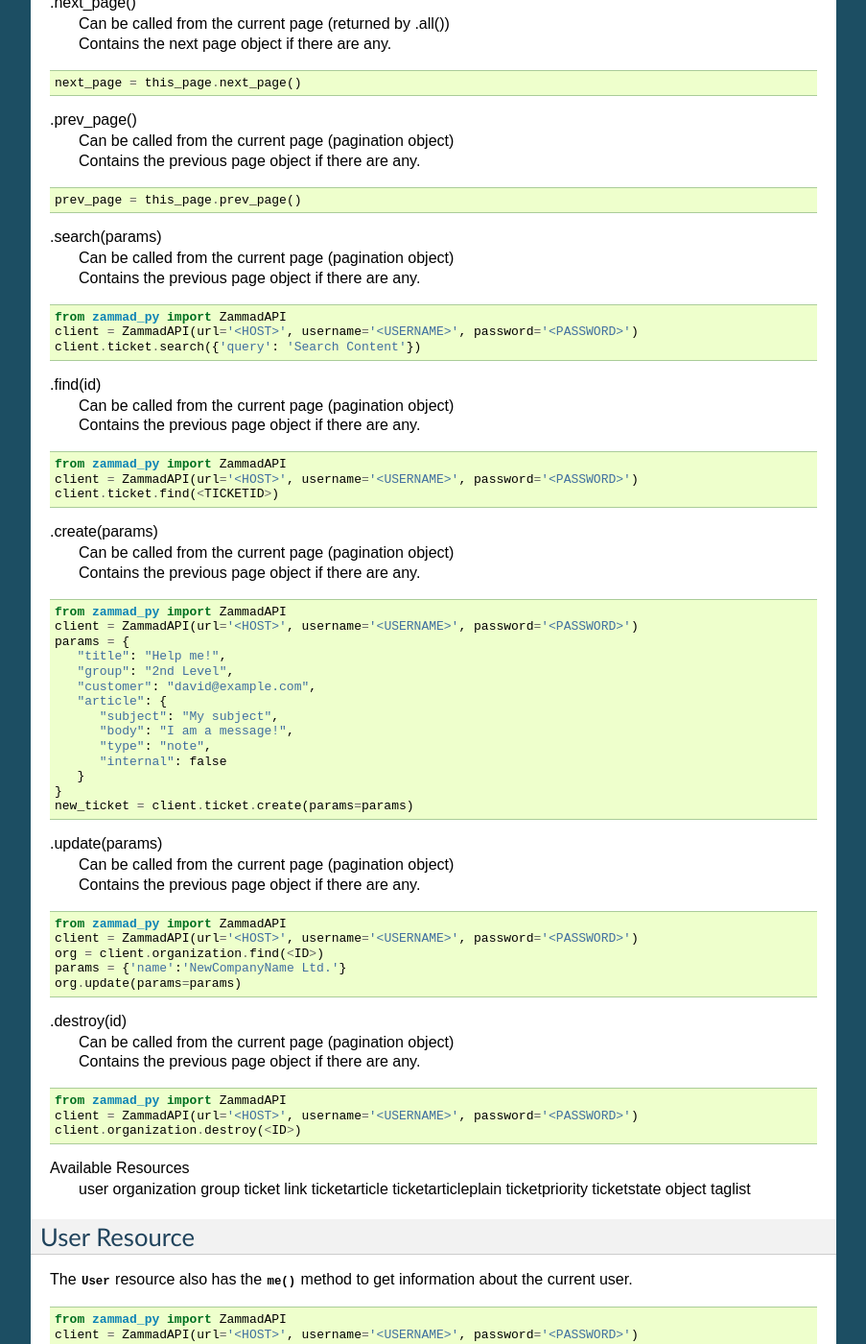
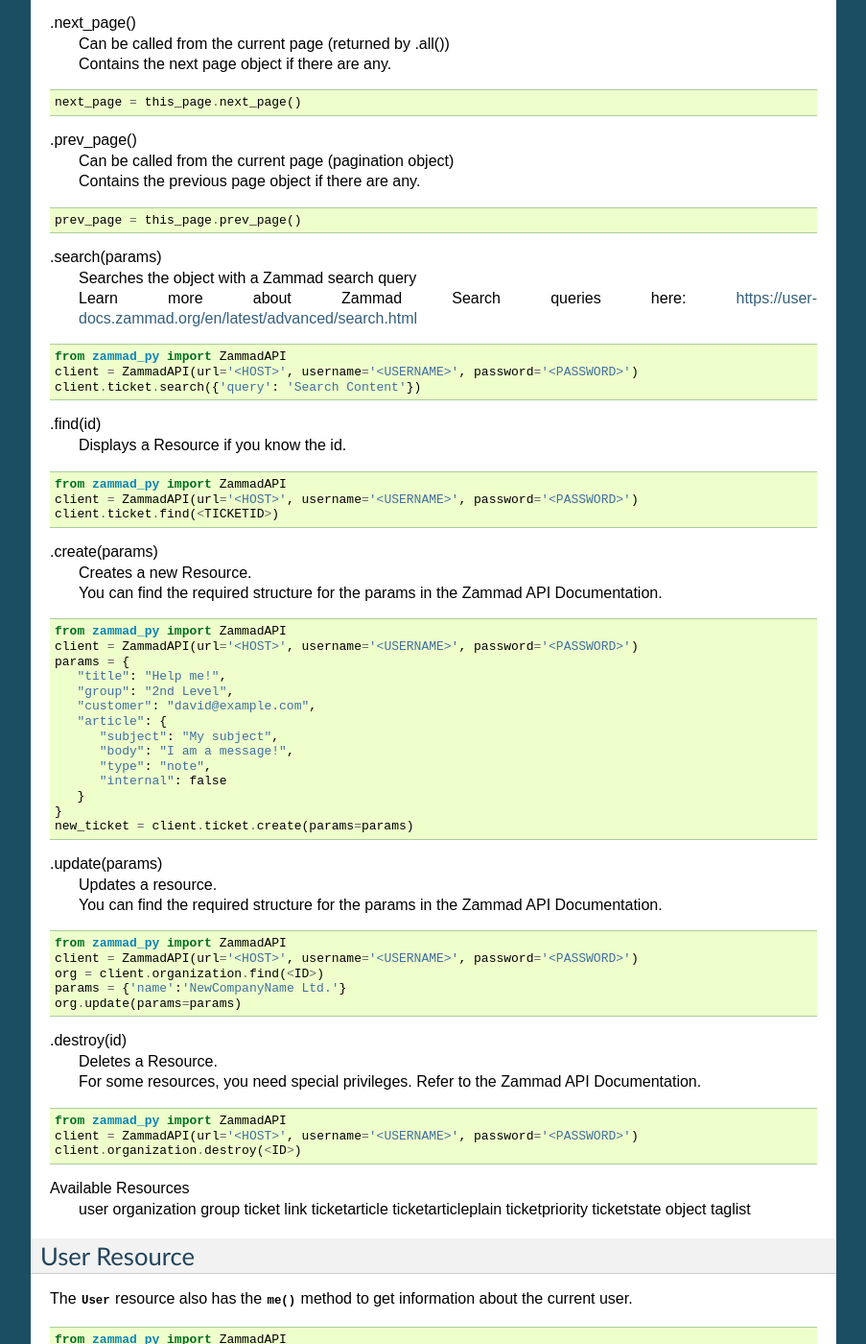
Before and after one commit to joeirimpan/zammad_py, a Sphinx documentation site: the page built from docs/usage.rst, in a window 1280 px wide and 1400 px high, scrolled down 582 px. Shown: the whole window at 96% size, without its empty margins (198-1101 px from the left). Built offline with Sphinx 7.4.7, drawn with Linux system fonts in a browser that asks for light colours; pages that are not in the unit, such as notebooks, are missing from menus; some of the changed text lies outside the part shown.

Commit message:
Fixed copied descriptions in usage.rst

```diff
--- a/docs/usage.rst
+++ b/docs/usage.rst
@@ -17,6 +17,7 @@
 
 .all()
    | Returns a paginated response with _page containing the page number and _items containing a list of elements.
+   | This allows to iterate over the objects.
 
 .. code-block:: python
 
@@ -48,8 +49,8 @@
 
 
 .search(params)
-   | Can be called from the current page (pagination object)
-   | Contains the previous page object if there are any.
+   | Searches the object with a Zammad search query
+   | Learn more about Zammad Search queries here: https://user-docs.zammad.org/en/latest/advanced/search.html
 
 .. code-block:: python
 
@@ -59,8 +60,7 @@
 
 
 .find(id)
-   | Can be called from the current page (pagination object)
-   | Contains the previous page object if there are any.
+   | Displays a Resource if you know the id.
 
 .. code-block:: python
 
@@ -70,8 +70,8 @@
 
 
 .create(params)
-   | Can be called from the current page (pagination object)
-   | Contains the previous page object if there are any.
+   | Creates a new Resource.
+   | You can find the required structure for the params in the Zammad API Documentation.
 
 .. code-block:: python
 
@@ -92,8 +92,8 @@
 
 
 .update(params)
-   | Can be called from the current page (pagination object)
-   | Contains the previous page object if there are any.
+   | Updates a resource.
+   | You can find the required structure for the params in the Zammad API Documentation.
 
 .. code-block:: python
 
@@ -104,8 +104,8 @@
     org.update(params=params)
 
 .destroy(id)
-   | Can be called from the current page (pagination object)
-   | Contains the previous page object if there are any.
+   | Deletes a Resource.
+   | For some resources, you need special privileges. Refer to the Zammad API Documentation.
 
 .. code-block:: python
 
```
